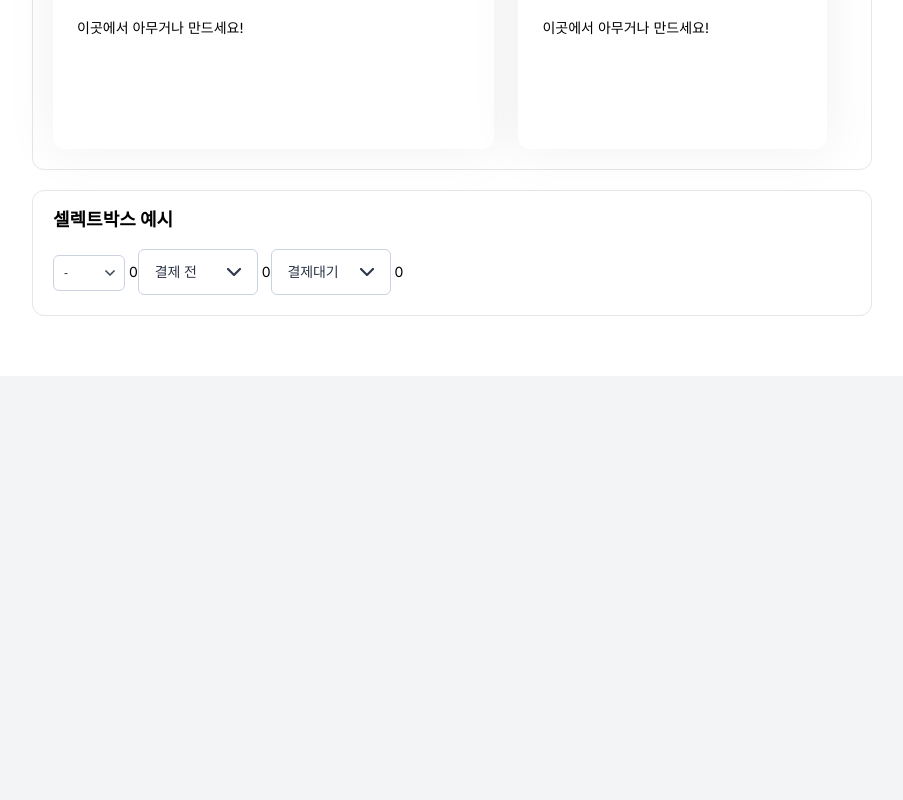
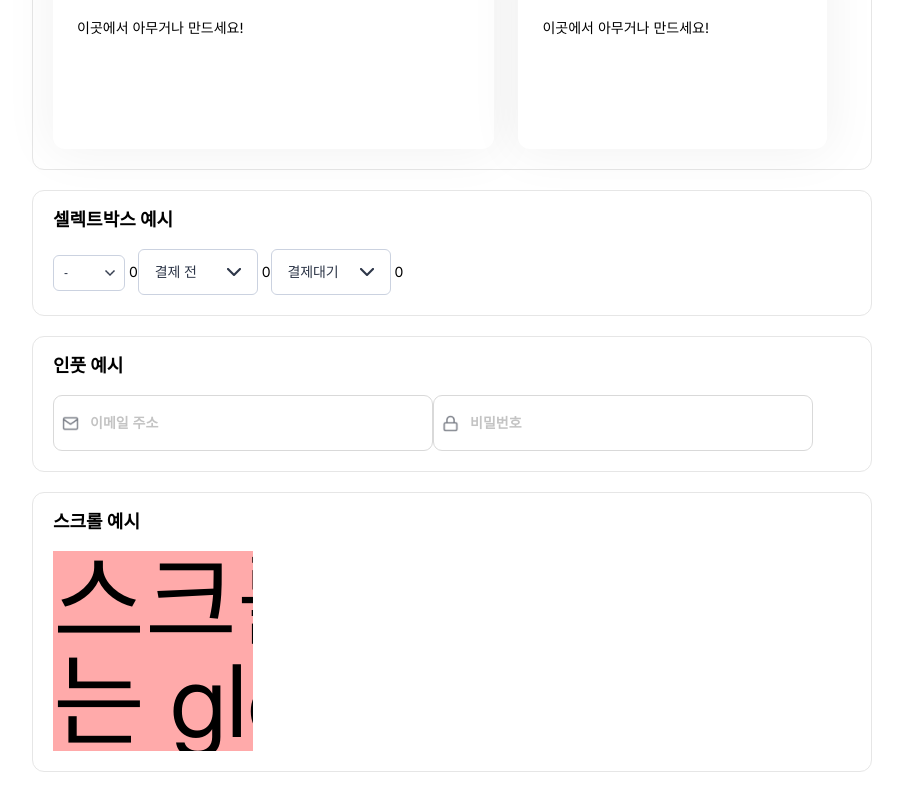
Before and after one commit to Dev-FE-3/toy-project2-team1, a React (Vite) app: page /design-guide in a window 1280 px wide. Shown: the part 988-1788 px from the top of the page, without its empty margins (328-1231 px from the left). Before the commit the page ends 1364 px from the top, so only its background shows below. Built offline with nearby package versions, Linux system fonts and the light colour scheme.

Commit message:
feat: design-guide 2차 작업

```diff
--- a/src/features/design-guide/DesignGuide.jsx
+++ b/src/features/design-guide/DesignGuide.jsx
@@ -4,6 +4,8 @@ import ModalGuide from './ModalGuide'
 import CalendarModalGuide from './CalendarModalGuide'
 import CardGuide from './CardGuide'
 import SelectBoxGuide from './SelectBoxGuide'
+import InputGuide from './InputGuide'
+import ScrollGuide from './ScrollGuide'
 
 const ContentWrap = styled.div`
   width: 100%;
@@ -46,6 +48,14 @@ export default function DesignGuide() {
         <H2>셀렉트박스 예시</H2>
         <SelectBoxGuide />
       </Example>
+      <Example>
+        <H2>인풋 예시</H2>
+        <InputGuide />
+      </Example>
+      <Example>
+        <H2>스크롤 예시</H2>
+        <ScrollGuide />
+      </Example>
     </ContentWrap>
   )
 }
--- /dev/null
+++ b/src/features/design-guide/InputGuide.jsx
@@ -0,0 +1,36 @@
+import Input from '@/shared/components/input/Input'
+import { useState } from 'react'
+
+function InputGuide() {
+  const [id, setId] = useState('')
+  const [pw, setPw] = useState('')
+
+  const handleId = (value) => {
+    setId(value)
+  }
+
+  const handlePw = (value) => {
+    setPw(value)
+  }
+
+  return (
+    <>
+      <Input
+        type="text"
+        placeholder="이메일 주소"
+        icon="login"
+        value={id}
+        onValueChange={handleId}
+      ></Input>
+      <Input
+        type="password"
+        placeholder="비밀번호"
+        icon=""
+        value={pw}
+        onValueChange={handlePw}
+      ></Input>
+    </>
+  )
+}
+
+export default InputGuide
--- /dev/null
+++ b/src/features/design-guide/ScrollGuide.jsx
@@ -0,0 +1,15 @@
+function ScrollGuide() {
+  return (
+    <>
+      <div
+        style={{ width: '200px', height: '200px', backgroundColor: '#ffaaaa', overflow: 'auto' }}
+      >
+        <div style={{ width: '500px', fontSize: '10rem' }}>
+          스크롤CSS는 global.js를 확인 하시고 스타일링을 이렇게 설정하시면 됩니다
+        </div>
+      </div>
+    </>
+  )
+}
+
+export default ScrollGuide
```
